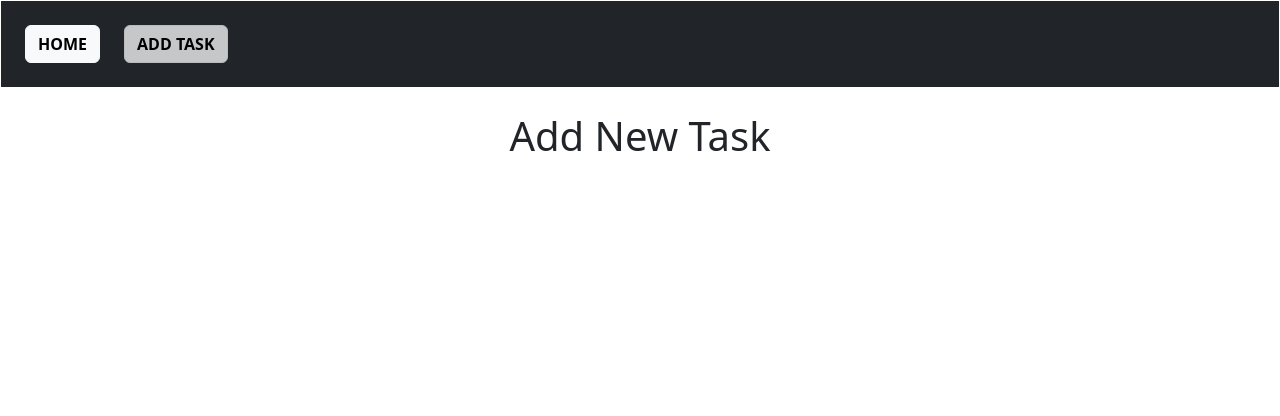
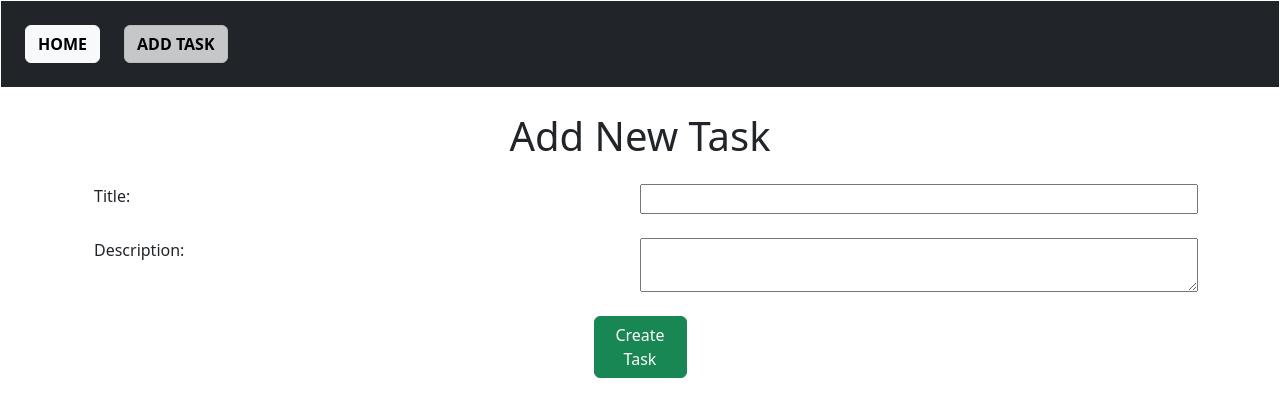
Before and after one commit to zackorykelly/task-manager-client, an Angular app: page /add in a window 1280 px wide. Shown: the top 416 px of the page. Built offline with nearby package versions, Linux system fonts and the light colour scheme.

Commit message:
basic create task implementation

```diff
--- a/src/app/app.module.ts
+++ b/src/app/app.module.ts
@@ -8,6 +8,7 @@ import { TaskListComponent } from './components/task-list/task-list.component';
 import { AddTaskFormComponent } from './components/add-task-form/add-task-form.component';
 import { PageNotFoundComponent } from './components/page-not-found/page-not-found.component';
 import { HttpClientModule } from '@angular/common/http';
+import { FormsModule } from '@angular/forms';
 
 @NgModule({
   declarations: [
@@ -22,6 +23,7 @@ import { HttpClientModule } from '@angular/common/http';
     AppRoutingModule,
     NgbModule,
     HttpClientModule,
+    FormsModule,
   ],
   providers: [],
   bootstrap: [AppComponent]
--- a/src/app/components/add-task-form/add-task-form.component.html
+++ b/src/app/components/add-task-form/add-task-form.component.html
@@ -1,4 +1,17 @@
 <div class="container">
     <div class="h1 text-center mb-4">Add New Task</div>
 
+    <form class="container">
+        <div class="row mb-4">
+            <label class="col-12 col-lg-6" for="taskTitle">Title: </label>
+            <input class="col-12 col-lg-6" name="taskTitle" [(ngModel)]="taskTitle" #ctrl="ngModel" required/>
+        </div>
+        <div class="row mb-4 justify-content-center">
+            <label class="col-12 col-lg-6" for="taskDescription">Description: </label>
+            <textarea class="col-12 col-lg-6" name="taskDescription" [(ngModel)]="taskDescription" #ctrl="ngModel" required></textarea>
+        </div>
+        <div class="row justify-content-center">
+            <button class="col-12 col-lg-1 btn btn-success" (click)="submitForm()">Create Task</button>
+        </div>
+    </form>
 </div>
--- a/src/app/components/add-task-form/add-task-form.component.ts
+++ b/src/app/components/add-task-form/add-task-form.component.ts
@@ -1,4 +1,6 @@
 import { Component } from '@angular/core';
+import { NgModel } from '@angular/forms';
+import { TasksService } from 'src/app/services/tasks.service';
 
 @Component({
   selector: 'app-add-task-form',
@@ -6,5 +8,17 @@ import { Component } from '@angular/core';
   styleUrls: ['./add-task-form.component.css']
 })
 export class AddTaskFormComponent {
+  taskTitle = '';
+  taskDescription = '';
 
+  constructor(private tasksService: TasksService) {}
+
+  submitForm(): void {
+    this.tasksService.createTask({
+      title: this.taskTitle,
+      description: this.taskDescription,
+    }).pipe().subscribe(res => {
+
+    })
+  }
 }
--- a/src/app/services/tasks.service.ts
+++ b/src/app/services/tasks.service.ts
@@ -21,4 +21,8 @@ export class TasksService {
   deleteTask(id: number): Observable<any> {
     return this.http.delete<any>(`${this.tasksUrl}/${id}`)
   }
+
+  createTask(form: any): Observable<any> {
+    return this.http.post<any>(`${this.tasksUrl}`, form)
+  }
 }
```
